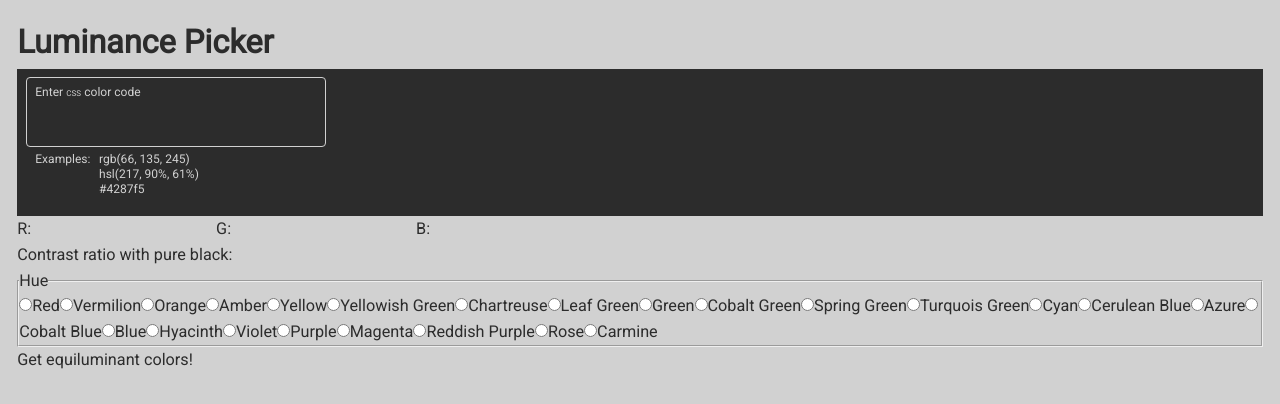
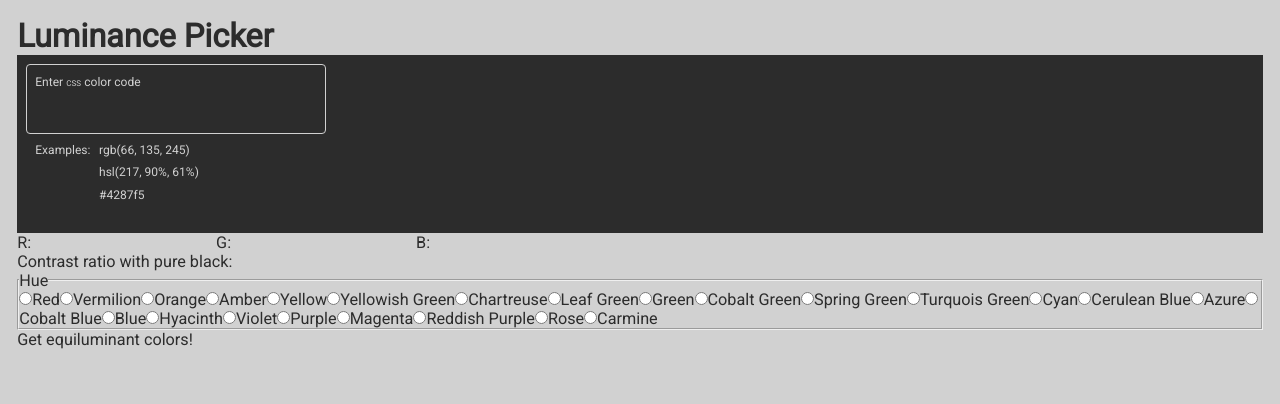
Before and after one commit to masakudamatsu/equiluminant-color-picker, a Next.js app in the folder app/: page / in a window 1280 px wide. Shown: the top 404 px of the page. Built offline with nearby package versions, Linux system fonts and the light colour scheme.

Commit message:
Refactor the code to style label and input elements #59

```diff
--- a/app/theme/GlobalStyle.js
+++ b/app/theme/GlobalStyle.js
@@ -292,7 +292,7 @@ body {
   background-color: ${color.background};
   color: ${props => (props.darkMode ? color.darkMode.font : color.font)};
   font-family: ${font.body.family};
-  font-size: ${layout.body.fontSize.mobile}rem;
+  font-size: ${layout.body.fontSize.mobile.toFixed(4)}rem;
   font-weight: ${font.body.weight};
   line-height: ${layout.body.lineHeight};
   position: relative;
--- a/app/theme/layout.js
+++ b/app/theme/layout.js
@@ -10,7 +10,11 @@ const baseXheight = {
   desktop: 10 / oneRemPx, // Medium.com and Dev.to
 };
 
-const modularScale = 2;
+const scaleRatio = 2;
+const modularScale = power => {
+  return Math.pow(scaleRatio, power);
+};
+console.log(modularScale(1));
 
 // Font metrics
 const sfProText = {
@@ -38,15 +42,13 @@ const Roboto = {
 }; // Measured by myself, by setting font-size: 100px
 
 // Convert x-height into font-size
-const getFontSizeFromXheight = (baseXheight, scale, fontMetrics) => {
-  const xHeight = baseXheight * Math.pow(modularScale, scale);
+const getFontSizeFromXheight = (xHeight, fontMetrics) => {
   const xHeightToFontSizeRatio = fontMetrics.xHeight / fontMetrics.unitsPerEm;
   return xHeight / xHeightToFontSizeRatio;
 };
 
 // Convert cap-height into font-size
-const getFontSizeFromCapHeight = (baseCapHeight, scale, fontMetrics) => {
-  const capHeight = baseCapHeight * Math.pow(modularScale, scale);
+const getFontSizeFromCapHeight = (capHeight, fontMetrics) => {
   const capHeightToFontSizeRatio =
     fontMetrics.capHeight / fontMetrics.unitsPerEm;
   return capHeight / capHeightToFontSizeRatio;
@@ -55,21 +57,24 @@ const getFontSizeFromCapHeight = (baseCapHeight, scale, fontMetrics) => {
 // Font size
 const fontSize = {
   bodyText: {
-    mobile: getFontSizeFromXheight(baseXheight.mobile, 0, Roboto),
+    mobile: getFontSizeFromXheight(baseXheight.mobile, Roboto),
   },
   input: {
-    mobile: getFontSizeFromCapHeight(baseXheight.mobile, 1, Roboto),
+    mobile: getFontSizeFromCapHeight(
+      baseXheight.mobile * modularScale(1),
+      Roboto,
+    ),
   },
   label: {
-    mobile: getFontSizeFromCapHeight(baseXheight.mobile, 0, Roboto),
+    mobile: getFontSizeFromCapHeight(baseXheight.mobile, Roboto),
   },
 };
 
 const lineHeight = {
   // in rem
   bodyText: {
-    mobile: baseXheight.mobile * (1 + modularScale),
-    desktop: baseXheight.desktop * (1 + modularScale),
+    mobile: baseXheight.mobile * (1 + scaleRatio),
+    desktop: baseXheight.desktop * (1 + scaleRatio),
   },
 };
 
@@ -102,7 +107,7 @@ const getTextCropTopCap = (fontMetrics, lineHeightEm) => {
 const layout = {
   body: {
     fontSize: {
-      mobile: fontSize.bodyText.mobile.toFixed(4),
+      mobile: getFontSizeFromXheight(baseXheight.mobile, Roboto),
     },
     lineHeight: lineHeightEm.bodyText,
   },
@@ -115,38 +120,48 @@ const layout = {
     borderRadiusPx: 4,
     borderWidthPx: {normal: 1, active: 2},
     fontSize: {
-      mobile: fontSize.input.mobile.toFixed(4),
+      mobile: getFontSizeFromCapHeight(
+        baseXheight.mobile * modularScale(1),
+        Roboto,
+      ),
     },
     paddingBottomPx: {
       mobile:
-        (baseXheight.mobile * Math.pow(modularScale, 1) -
-          getTextCropBottom(Roboto, 1) * fontSize.input.mobile) *
+        (baseXheight.mobile * modularScale(1) -
+          getTextCropBottom(Roboto, 1) *
+            getFontSizeFromCapHeight(
+              baseXheight.mobile * modularScale(1),
+              Roboto,
+            )) *
         oneRemPx,
     },
     paddingTopPx: {
       // Input field's text box does not include line-height, it seems.
       mobile:
-        (baseXheight.mobile * (2 + Math.pow(modularScale, 1)) -
-          getTextCropTopCap(Roboto, 1) * fontSize.input.mobile) *
+        (baseXheight.mobile * modularScale(1) -
+          getTextCropTopCap(Roboto, 1) *
+            getFontSizeFromCapHeight(
+              baseXheight.mobile * modularScale(1),
+              Roboto,
+            )) *
         oneRemPx,
     },
   },
   label: {
-    fontSize: {
-      mobile: fontSize.label.mobile.toFixed(4),
-    },
-    verticalSpacePx: {
-      // in pixel, because we do not want it to be enlarged when the user increases the font size.
+    capHeightPx: {
       mobile: baseXheight.mobile * oneRemPx,
     },
-    horizontalSpacePx: {
+    fontSize: {
+      mobile: getFontSizeFromCapHeight(baseXheight.mobile, Roboto),
+    },
+    paddingPx: {
       // in pixel, because we do not want it to be enlarged when the user increases the font size.
       mobile: baseXheight.mobile * oneRemPx,
     },
   },
   sideMarginPx: {
     // in pixel, because we do not want it to be enlarged when the user increases the font size.
-    mobile: baseXheight.mobile * Math.pow(modularScale, 1) * oneRemPx,
+    mobile: baseXheight.mobile * modularScale(1) * oneRemPx,
   },
   textCrop: {
     bodyText: {
--- a/app/theme/style.js
+++ b/app/theme/style.js
@@ -62,13 +62,17 @@ export const Input = styled.input.attrs(props => ({
   border-style: solid;
   border-width: ${layout.input.borderWidthPx.normal.toFixed()}px;
   border-radius: ${layout.input.borderRadiusPx.toFixed()}px;
-  font-size: ${layout.input.fontSize.mobile}rem;
-  height: 100%;
-  padding: ${layout.input.paddingTopPx.mobile.toFixed(4)}px
-    ${layout.label.horizontalSpacePx.mobile.toFixed(4)}px
+  font-size: ${layout.input.fontSize.mobile.toFixed(4)}rem;
+  height: 100%; /* Without this, 10px will be added up for some reason */
+  padding: ${(
+      layout.input.paddingTopPx.mobile +
+      layout.label.capHeightPx.mobile +
+      layout.label.paddingPx.mobile
+    ).toFixed(4)}px
+    ${layout.label.paddingPx.mobile.toFixed(4)}px
     ${layout.input.paddingBottomPx.mobile.toFixed(4)}px;
-  text-align: center;
-  width: auto;
+  text-align: left;
+  width: auto; /* To fix the layout when thickening the border upon active state */
 
   &:active,
   &:hover,
@@ -80,17 +84,17 @@ export const Input = styled.input.attrs(props => ({
 `;
 
 export const Label = styled.label`
-  font-size: ${layout.label.fontSize.mobile}rem;
+  font-size: ${layout.label.fontSize.mobile.toFixed(4)}rem;
   position: absolute;
   top: ${(
-    layout.label.verticalSpacePx.mobile +
+    layout.label.paddingPx.mobile +
     layout.input.borderWidthPx.normal +
     2
   ).toFixed(
     4,
   )}px; /* For some reason, the label element will be placed 2px above the edge of its wrapper div. We fix this by adding 2px. */
   left: ${(
-    layout.label.horizontalSpacePx.mobile + layout.input.borderWidthPx.normal
+    layout.label.paddingPx.mobile + layout.input.borderWidthPx.normal
   ).toFixed(4)}px;
   ${textCrop.bodyText.capHeight}
 `;
@@ -99,7 +103,7 @@ export const ListItemInputValueExample = styled.li`
   ${textCrop.bodyText.capHeight}
 
   &:not(:first-child) {
-    padding-top: ${layout.label.verticalSpacePx.mobile}px;
+    padding-top: ${layout.label.paddingPx.mobile}px;
   }
 `;
 
@@ -130,7 +134,7 @@ export const ColorCodeField = styled.div`
 
 export const InputDescriptionWrapper = styled.div`
   padding-left: ${(
-    layout.label.horizontalSpacePx.mobile + layout.input.borderWidthPx.normal
+    layout.label.paddingPx.mobile + layout.input.borderWidthPx.normal
   ).toFixed(4)}px;
 `;
 
@@ -138,7 +142,7 @@ export const InputExamplesWrapper = styled.div`
   display: flex;
   font-size: ${layout.label.fontSize.mobile}rem;
   justify-content: flex-start;
-  padding-top: ${layout.label.verticalSpacePx.mobile}px;
+  padding-top: ${layout.label.paddingPx.mobile}px;
 `;
 
 export const InputWrapper = styled.div`
@@ -153,9 +157,9 @@ export const SideMarginSetter = styled.div`
 
 // div elements for spacing
 export const HorizontalSpacer = styled.div`
-  width: ${layout.label.horizontalSpacePx.mobile}px;
+  width: ${layout.label.paddingPx.mobile}px;
 `;
 
 export const VerticalSpacer = styled.div`
-  height: ${layout.label.verticalSpacePx.mobile}px;
+  height: ${layout.label.paddingPx.mobile}px;
 `;
```
